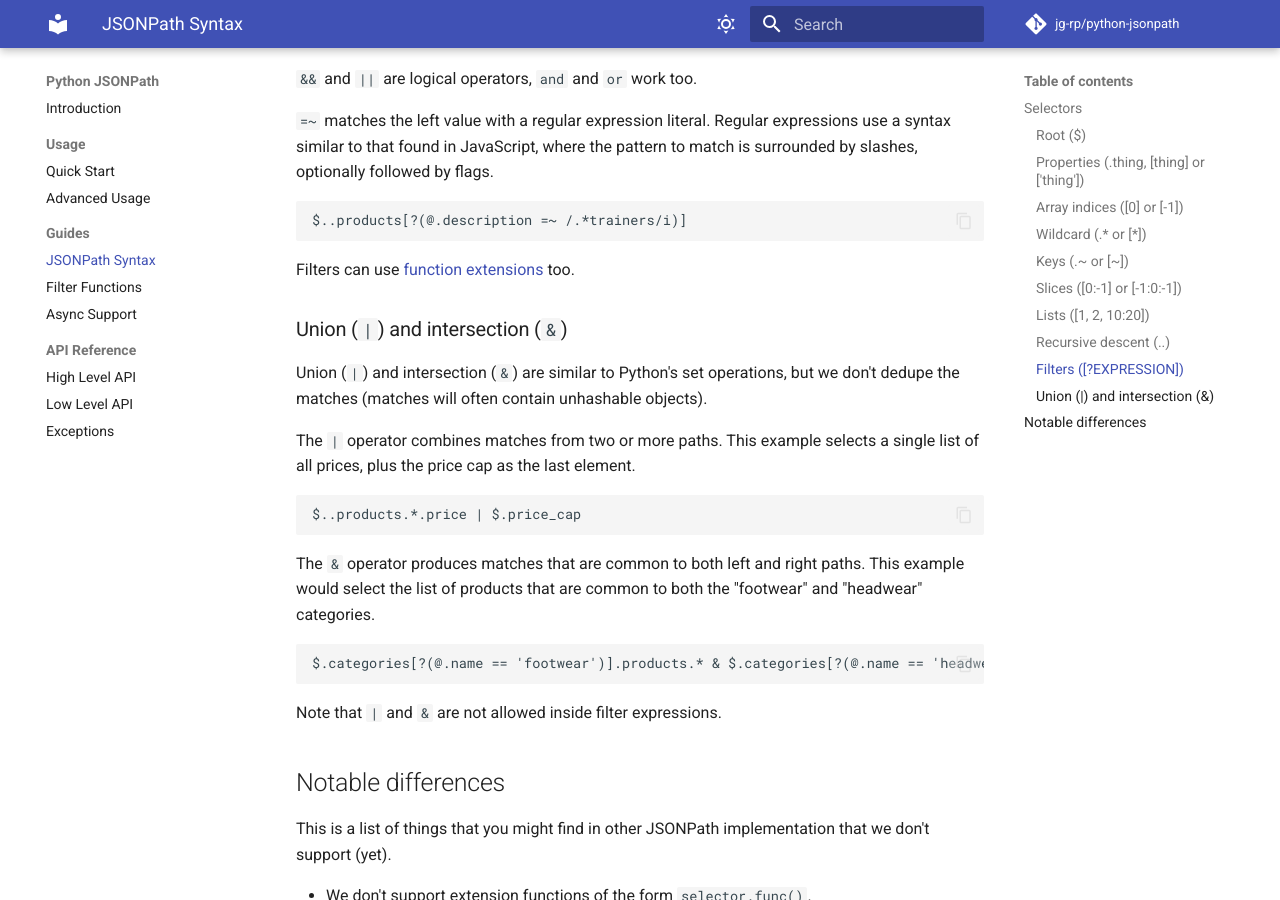
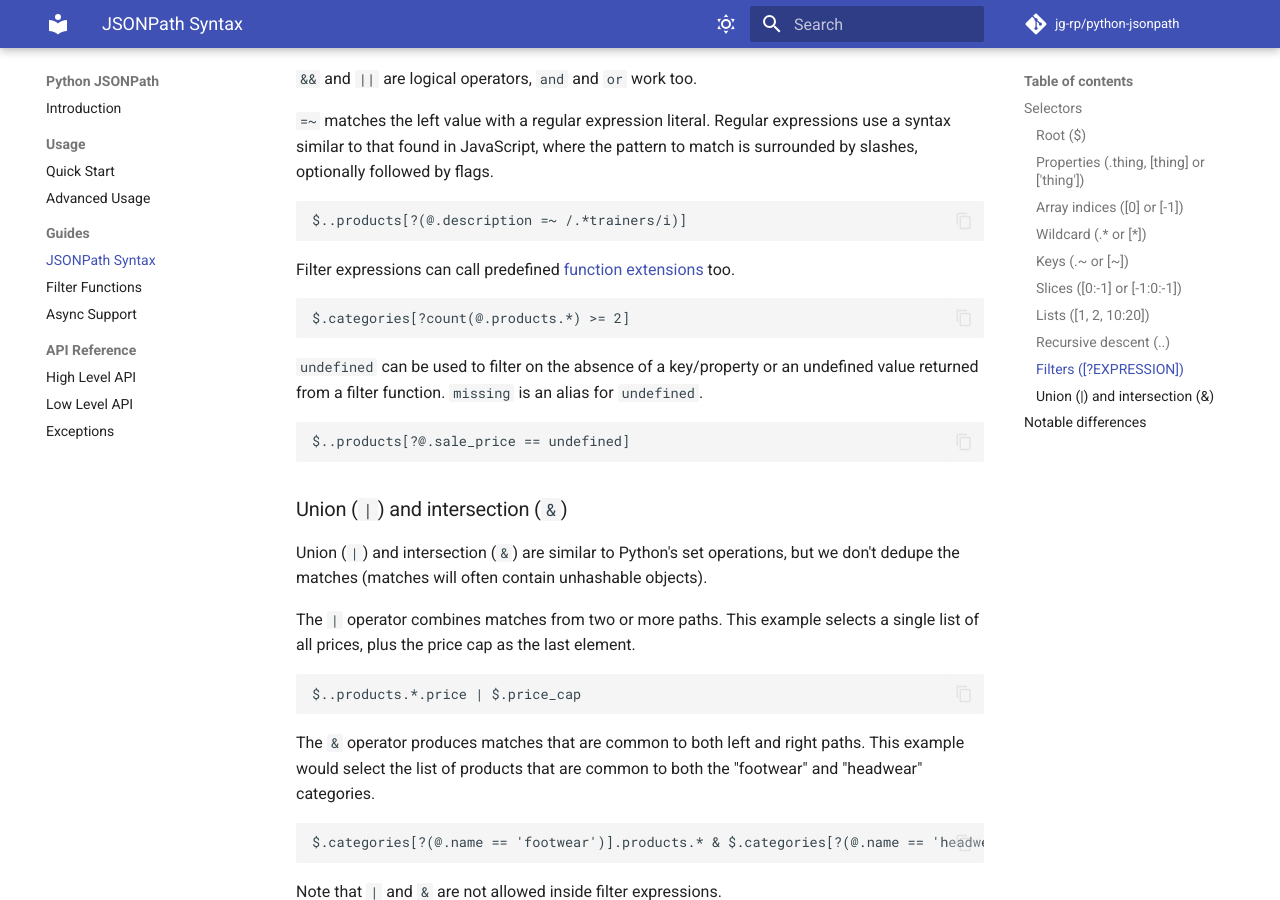
Before and after one commit to jg-rp/python-jsonpath, an MkDocs documentation site: the page built from docs/syntax.md, in a window 1280 px wide and 900 px high, scrolled down 3137 px. Built offline with MkDocs 1.6.1 and Material for MkDocs 9.7.7, drawn with Linux system fonts in a browser that asks for light colours; comment, search, counter and statistics services are not loaded.

Commit message:
docs: comparison with `undefined`

````diff
--- a/docs/syntax.md
+++ b/docs/syntax.md
@@ -144,7 +144,17 @@ Comparison operators include `==`, `!=`, `<`, `>`, `<=` and `>=`. Plus `<>` as a
 $..products[?(@.description =~ /.*trainers/i)]
 ```
 
-Filters can use [function extensions](functions.md) too.
+Filter expressions can call predefined [function extensions](functions.md) too.
+
+```text
+$.categories[?count(@.products.*) >= 2]
+```
+
+`undefined` can be used to filter on the absence of a key/property or an undefined value returned from a filter function. `missing` is an alias for `undefined`.
+
+```text
+$..products[?@.sale_price == undefined]
+```
 
 ### Union (`|`) and intersection (`&`)
 
````
Also changed, not shown: docs/advanced.md (+0 -4 lines).
